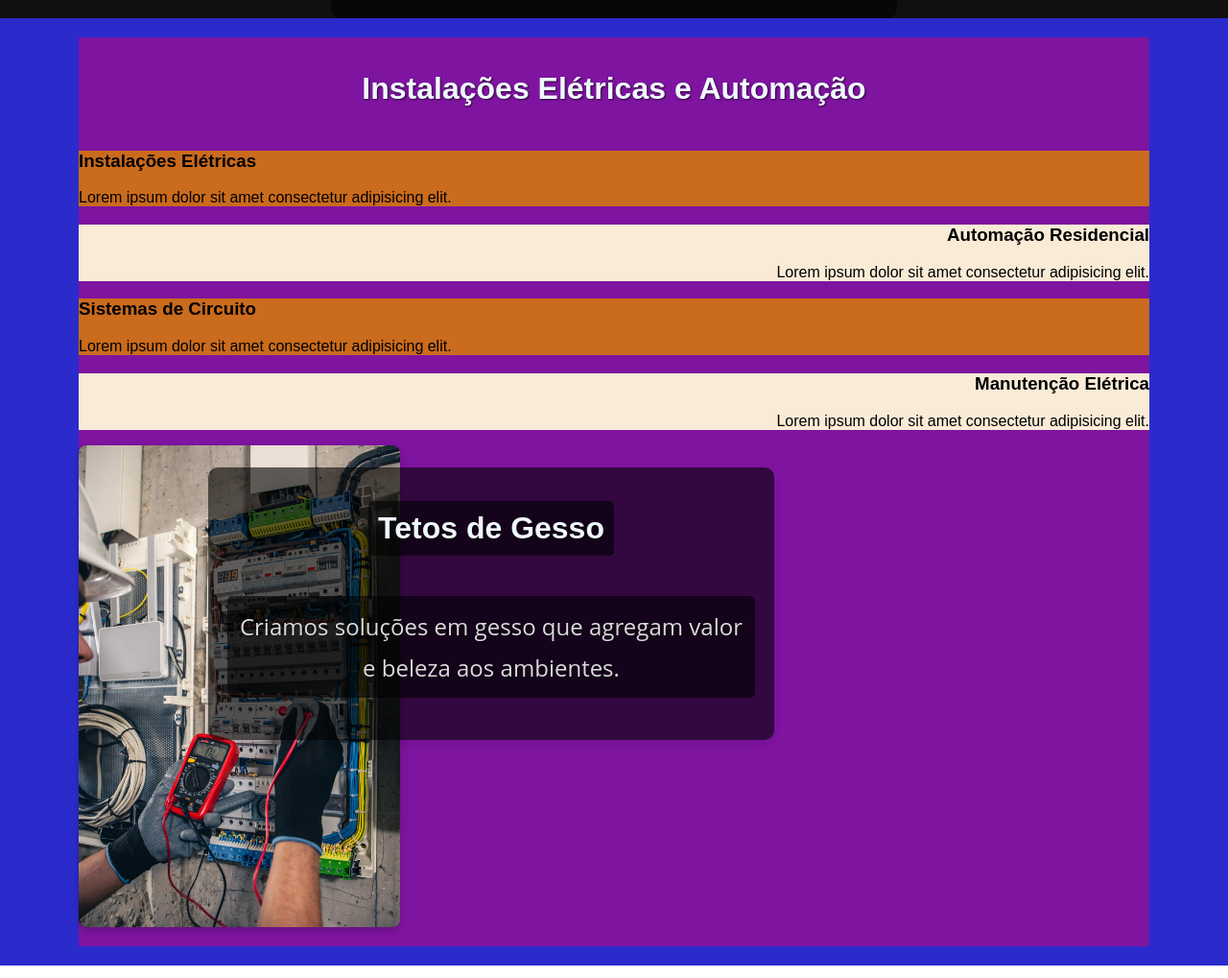
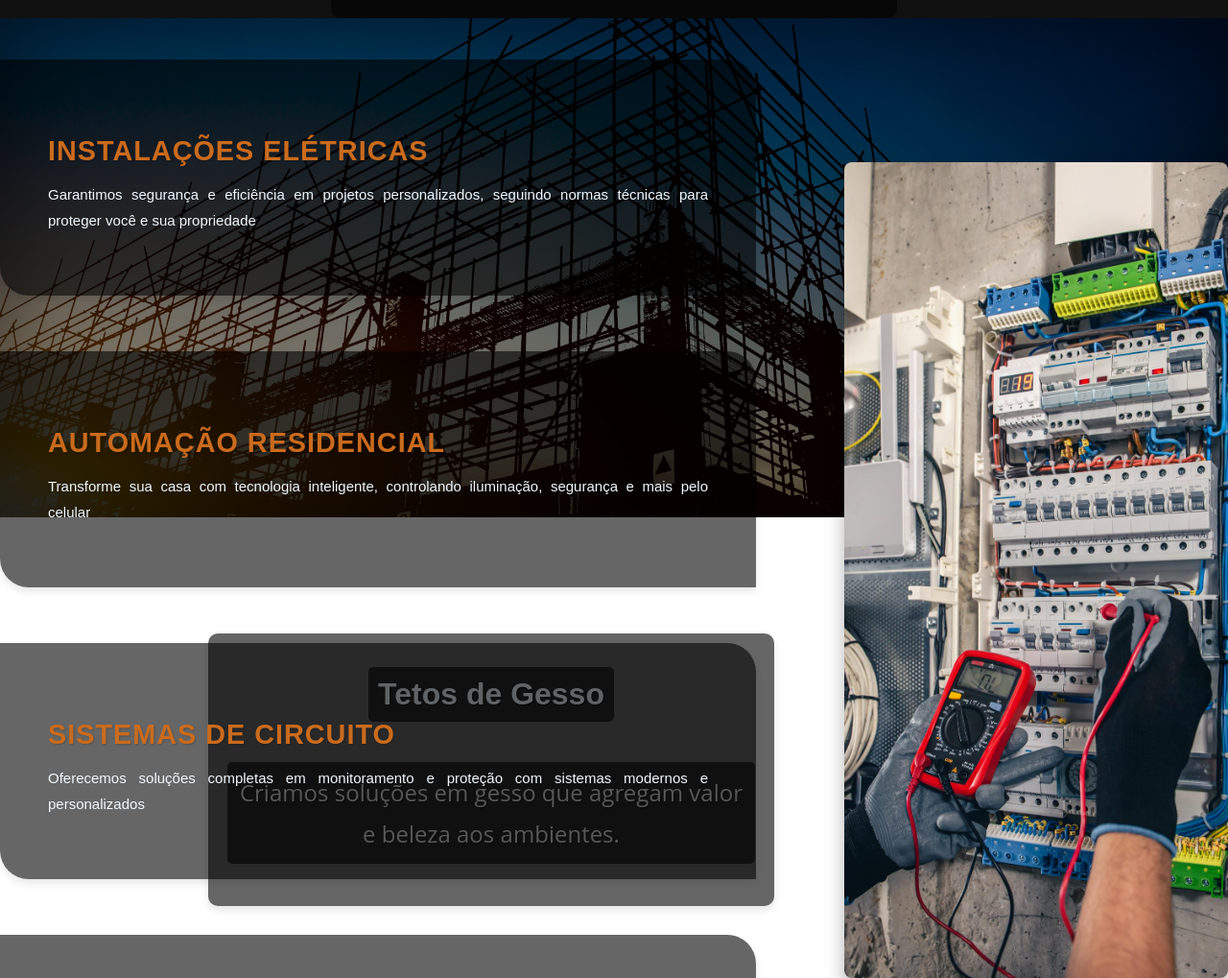
Before and after one commit to M4THEUSSS/projeto-matheus, a plain HTML site: page NOVO/Index.html in a window 1280 px wide. Shown: the part 4360-5379 px from the top of the page at 96% size. Drawn offline with Linux system fonts and the light colour scheme.

Commit message:
7° Commit
Bloco Esquerdo Finalizado

```diff
--- a/NOVO/Index.html
+++ b/NOVO/Index.html
@@ -54,35 +54,48 @@
             </div>
         </section>
 
-        <section class="secao2">
-                <div class="containerBloco">
-                    <h2 id="titu">Instalações Elétricas e Automação</h2>
-                    <div class="blocoeletrica">
 
-                        <div class="Blocos">
+        <!-- Seção Elétrica-->
+    <section>
+        <div class="ConteinerBloco">
+            <div class="BlocoEsquerdo">
                 <div class="bloco1">
                     <h3>Instalações Elétricas</h3>
-                                    <p>Lorem ipsum dolor sit amet consectetur adipisicing elit.</p>
+                    <p>Garantimos segurança e eficiência em projetos personalizados, seguindo normas técnicas para proteger você e sua propriedade</p>
                 </div>
                 <div class="bloco2">
                     <h3>Automação Residencial</h3>
-                                    <p>Lorem ipsum dolor sit amet consectetur adipisicing elit.</p>
+                    <p>Transforme sua casa com tecnologia inteligente, controlando iluminação, segurança e mais pelo celular</p>
                 </div>
                 <div class="bloco3">
                     <h3>Sistemas de Circuito</h3>
-                                    <p>Lorem ipsum dolor sit amet consectetur adipisicing elit.</p>
+                    <p>Oferecemos soluções completas em monitoramento e proteção com sistemas modernos e personalizados</p>
                 </div>
                 <div class="bloco4">
                     <h3>Manutenção Elétrica</h3>
-                                    <p>Lorem ipsum dolor sit amet consectetur adipisicing elit.</p>
+                    <p>Diagnóstico e reparos eficientes para evitar falhas e manter seus sistemas elétricos funcionando perfeitamente</p>
                 </div>
             </div>
+            <div class="BlocoDireito">
+                <div class="img-BlocoDireito">
+                    <div class="image1">
+                        <img src="/images/img-Eletrica.jpg" alt="">
+                    </div>
+                    <div class="image2">
+                        <img src="/images/img- Eletrica-2.jpg" alt="">
+                    </div>
+                    <div class="image3">
+                        <img src="/images/img- Eletica-3.jpg" alt="">
+                    </div>
 
-                    <div class="image-containerBloco">
-                        <img src="/images/img-Eletrica.jpg" alt="Imagem Elétrica">
                 </div>
+
+            </div>
+
         </div>
     </section>
+
+
       <!-- Seção de Projetos e Portfólio -->
       <section class="projetos-portifolio">
         <div class="container">
@@ -126,6 +139,8 @@
             </div>
         </div>
     </section>
+
+
 
 
         <!-- Seção Sobre a Empresa -->
@@ -173,3 +188,41 @@
         </section>
     </body>
 </html>
+
+
+
+
+
+<!--
+ <section class="secao2">
+                <div class="containerBloco">
+                        <h2 id="titu">Instalações Elétricas e Automação</h2>
+                        <div class="blocoeletrica">
+
+                            <div class="Blocos">
+                                    <div class="bloco1">
+                                        <h3>Instalações Elétricas</h3>
+                                        <p>Lorem ipsum dolor sit amet consectetur adipisicing elit.</p>
+                                    </div>
+                                    <div class="bloco2">
+                                        <h3>Automação Residencial</h3>
+                                        <p>Lorem ipsum dolor sit amet consectetur adipisicing elit.</p>
+                                    </div>
+                                    <div class="bloco3">
+                                        <h3>Sistemas de Circuito</h3>
+                                        <p>Lorem ipsum dolor sit amet consectetur adipisicing elit.</p>
+                                    </div>
+                                    <div class="bloco4">
+                                        <h3>Manutenção Elétrica</h3>
+                                        <p>Lorem ipsum dolor sit amet consectetur adipisicing elit.</p>
+                                    </div>
+                            </div>
+
+                                <div class="image-containerBloco">
+                                    <img src="/images/img-Eletrica.jpg" alt="Imagem Elétrica">
+                                </div>
+                    </div>
+                </div>
+        </section>
+
+-->
--- a/NOVO/style.css
+++ b/NOVO/style.css
@@ -320,7 +320,161 @@ nav .menu li a:hover {
 
 
 
-/* -----------------------------------------------------------------------------------------------------------------------------*/
+/* ----------------------------------------------------------------------------------------------------------------------------- */
+
+
+
+
+
+
+/* Estilo para o contêiner principal */
+.ConteinerBloco {
+    display: flex; /* Alinha os blocos ao lado um do outro */
+    justify-content: space-between; /* Garante espaço entre os blocos esquerdo e direito */
+    align-items: flex-start; /* Alinha os itens ao topo */
+
+    width: 100%; /* Ocupa toda a largura da página */
+    height: 65vh; /* Ocupa toda a altura da janela */
+    margin: 0; /* Remove margens externas */
+    gap: 20px; /* Espaçamento entre os blocos */
+
+    background-image: url(/images/img-fundo\ eletrica.jpg); /* Caminho correto da imagem */
+    background-size: cover; /* Faz a imagem preencher todo o contêiner */
+    background-position: center; /* Centraliza a imagem no contêiner */
+    background-repeat: no-repeat; /* Evita que a imagem se repita */
+    position: relative; /* Necessário para o pseudo-elemento */
+    box-shadow: inset 0 0 100px rgba(0, 0, 0, 0.5); /* Adiciona sombra interna ao fundo */
+    position: relative; /* Necessário para elementos posicionados dentro do contêiner */
+}
+
+/* Adiciona a sombra sobre a imagem de fundo */
+.ConteinerBloco::after {
+    content: ""; /* Adiciona o pseudo-elemento */
+    position: absolute; /* Posiciona-o sobre o contêiner */
+    top: 0;
+    left: 0;
+    width: 100%;
+    height: 100%;
+    background-color: rgba(0, 0, 0, 0.5); /* Sombra escura semi-transparente */
+    z-index: 1; /* Certifica-se de que o pseudo-elemento fique acima da imagem */
+    pointer-events: none; /* Garante que o pseudo-elemento não interfira na interação */
+}
+
+/* Para o conteúdo dentro do ConteinerBloco */
+.ConteinerBloco > * {
+    position: relative;
+    z-index: 2; /* Garante que o conteúdo esteja acima da sombra */
+}
+
+/* Estilo para o BlocoEsquerdo */
+.BlocoEsquerdo {
+    display: flex;
+    flex-direction: column; /* Posiciona os blocos 1 a 4 verticalmente */
+    gap: 15px; /* Espaçamento entre os blocos */
+
+}
+
+
+.BlocoEsquerdo h3 {
+    font-family: var(--Letra);/* Fonte moderna e estilosa */
+    font-size: 1.8rem; /* Tamanho do texto */
+    color: var(--Laranja); /* Cor em destaque para o título */
+    text-transform: uppercase; /* Deixa o texto todo em maiúsculas */
+    margin-bottom: 15px; /* Espaçamento abaixo do título */
+    letter-spacing: 1px; /* Dá um espaçamento elegante entre as letras */
+    text-shadow: 1px 1px 2px rgba(0, 0, 0, 0.2); /* Adiciona um efeito de sombra leve */
+}
+
+/* Estilo para o parágrafo <p> */
+.BlocoEsquerdo p {
+    font-family: "Arial", sans-serif; /* Fonte clara e limpa para leitura */
+    font-size: 15px; /* Tamanho confortável para leitura */
+    color: var(--branco-gelo); /* Cor escura para contraste */
+    line-height: 1.8; /* Espaçamento entre as linhas para melhorar a leitura */
+    margin-bottom: 15px; /* Espaçamento abaixo do parágrafo */
+    text-align: justify; /* Justifica o texto para alinhamento bonito */
+}
+
+/* Estilo individual dos blocos (bloco1, bloco2, etc.) */
+.BlocoEsquerdo .bloco1,
+.BlocoEsquerdo .bloco2,
+.BlocoEsquerdo .bloco3,
+.BlocoEsquerdo .bloco4 {
+    margin-top: 5%;
+    background-color: var(--blackSombra);
+    padding: 50px;
+    border-radius: 0px 30px 0px 30px;
+    box-shadow: 0 4px 8px rgba(0, 0, 0, 0.1); /* Adiciona uma sombra */
+    width: 80%; /* O bloco ocupa toda a largura disponível */
+    transition: transform 0.3s ease, box-shadow 0.3s ease; /* Animação para interação */
+
+}
+/* Efeito ao passar o mouse nos blocos */
+.BlocoEsquerdo .bloco1:hover,
+.BlocoEsquerdo .bloco2:hover,
+.BlocoEsquerdo .bloco3:hover,
+.BlocoEsquerdo .bloco4:hover {
+    transform: translateY(-5px); /* Eleva levemente o bloco */
+    box-shadow: 0 6px 12px rgba(0, 0, 0, 0.2); /* Adiciona uma sombra mais pronunciada */
+}
+
+
+
+
+/* Estilo para o BlocoDireito */
+.BlocoDireito {
+    flex: 1; /* Faz o BlocoDireito ocupar espaço proporcional */
+    display: flex;
+    justify-content: center; /* Centraliza o conteúdo horizontalmente */
+    align-items: center; /* Centraliza o conteúdo verticalmente */
+    position: relative; /* Necessário para o pseudo-elemento */
+}
+
+/* Estilo para as imagens no BlocoDireito */
+.img-BlocoDireito {
+    display: flex; /* Alinha as imagens lado a lado */
+    gap: 100px; /* Espaçamento entre as imagens */
+    flex-wrap: wrap; /* Permite quebrar para a próxima linha se o espaço for insuficiente */
+}
+
+
+.img-BlocoDireito .image1 img,
+.img-BlocoDireito .image2 img,
+.img-BlocoDireito .image3 img {
+    width: 400px; /* Define uma largura fixa */
+    height: 850px; /* Define uma altura fixa */
+    object-fit: cover; /* Faz com que a imagem se ajuste ao tamanho sem distorcer */
+    border-radius: 8px; /* Mantém as bordas arredondadas */
+
+    margin: 20px auto; /* Centraliza e adiciona espaço ao redor */
+    display: block; /* Garante que a imagem seja exibida como bloco */
+    align-items: center;
+    margin-top: 150px;
+    box-shadow: 0 10px 20px rgba(0, 0, 0, 0.3); /* Sombra inicial */
+    transition: transform 0.3s ease, box-shadow 0.3s ease; /* Animação suave */
+}
+/* Efeito ao passar o mouse */
+.img-BlocoDireito .image1 img:hover,
+.img-BlocoDireito .image2 img:hover,
+.img-BlocoDireito .image3 img:hover {
+    transform: scale(1.1); /* Faz a imagem crescer levemente */
+    box-shadow: 0 15px 30px var(--blackSombra); /* Adiciona uma sombra mais intensa */
+}
+/* Sombra escura exclusiva para as imagens no hover */
+.img-BlocoDireito .image1 img:hover::after,
+.img-BlocoDireito .image2 img:hover::after,
+.img-BlocoDireito .image3 img:hover::after {
+    content: ""; /* Cria a camada extra */
+    position: absolute; /* Posiciona sobre a imagem */
+    top: 0;
+    left: 0;
+    width: 100%;
+    height: 100%;
+    background-color: rgba(0, 0, 0, 0.5); /* Camada escura semi-transparente */
+    border-radius: 8px; /* Respeita o mesmo arredondamento da imagem */
+    z-index: 1; /* Camada superior à imagem */
+    pointer-events: none; /* Impede interação com o pseudo-elemento */
+}
 
 
 
@@ -329,64 +483,34 @@ nav .menu li a:hover {
 
 
 
-.containerBloco h2 {
-    font-size: 2rem; /* Tamanho do título */
-    font-family: "Poppins", sans-serif; /* Escolha uma fonte estilosa */
-    color: var(--branco-gelo); /* Mantém o contraste claro */
-    text-shadow: 1px 1px 2px rgba(0, 0, 0, 0.7); /* Adiciona destaque ao texto */
-    margin-top: 15px; /* Espaçamento superior */
-    text-align: center; /* Centraliza o texto horizontalmente */
+
+
+
+
+
+
+
+
+
+
+
+
+
+
+
+
+
+
+
+
+
+
+
+
+
+
+
+
+.projetos-portifolio {
+    margin-top: 50%;
 }
-.containerBloco {
-    display: flex;
-    align-items: center; /* Alinha os blocos e a imagem no topo */
-    width: 90%;
-    margin: auto;
-    padding: 20px 0;
-    background-color: #7f14a0;
-    text-align: center; /* Centraliza o texto horizontalmente */
-    flex-direction: column;
-}
-
-/* Estilo dos Blocos */
-.BlocoEletrica {
-    width: 60%; /* Define a largura da área dos blocos */
-    display: flex;
-    flex-direction: column; /* Coloca os blocos um abaixo do outro */
-    gap: 20px; /* Espaçamento vertical entre os blocos */
-}
-
-.bloco {
-    background-color: #ffffff;
-    padding: 15px;
-    border-radius: 8px;
-    box-shadow: 0 4px 8px rgba(0, 0, 0, 0.1);
-    width: 80%; /* Largura de cada bloco */
-}
-
-.bloco1, .bloco3 {
-    align-self: flex-start; /* Posiciona à esquerda */
-    background-color: #ca6b1d;
-    text-align: left; /* Alinhamento à esquerda */
-}
-
-.bloco2, .bloco4 {
-    align-self: flex-end; /* Posiciona à direita */
-    background-color: antiquewhite;
-    text-align: right; /* Alinhamento à direita */
-}
-
-/* Estilo da Imagem */
-.image-containerBloco {
-    width: 30%; /* Define a largura da imagem em relação ao container */
-    display: flex;
-    justify-content: center; /* Centraliza a imagem horizontalmente no container */
-    align-items: center; /* Centraliza verticalmente */
-}
-
-.image-containerBloco img {
-    width: 100%;
-    height: auto; /* Garante que a imagem mantenha a proporção */
-    border-radius: 8px;
-    box-shadow: 0 4px 8px rgba(0, 0, 0, 0.2);
-}
```
Also changed, not shown: images/img- Eletrica-2.jpg (added), images/img-fundo eletrica.jpg (added), 1 other file. Lines whose indentation alone changed are shown as unchanged.
